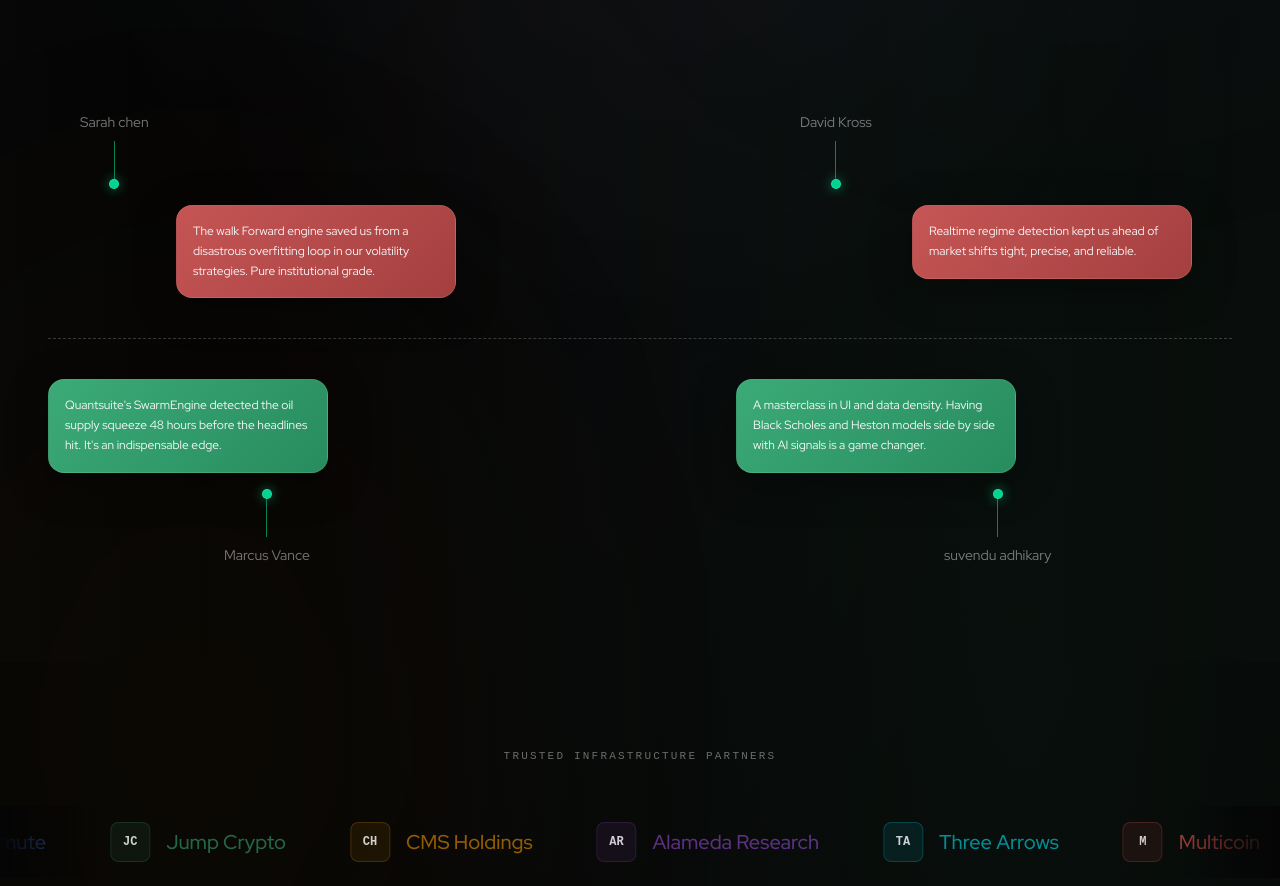
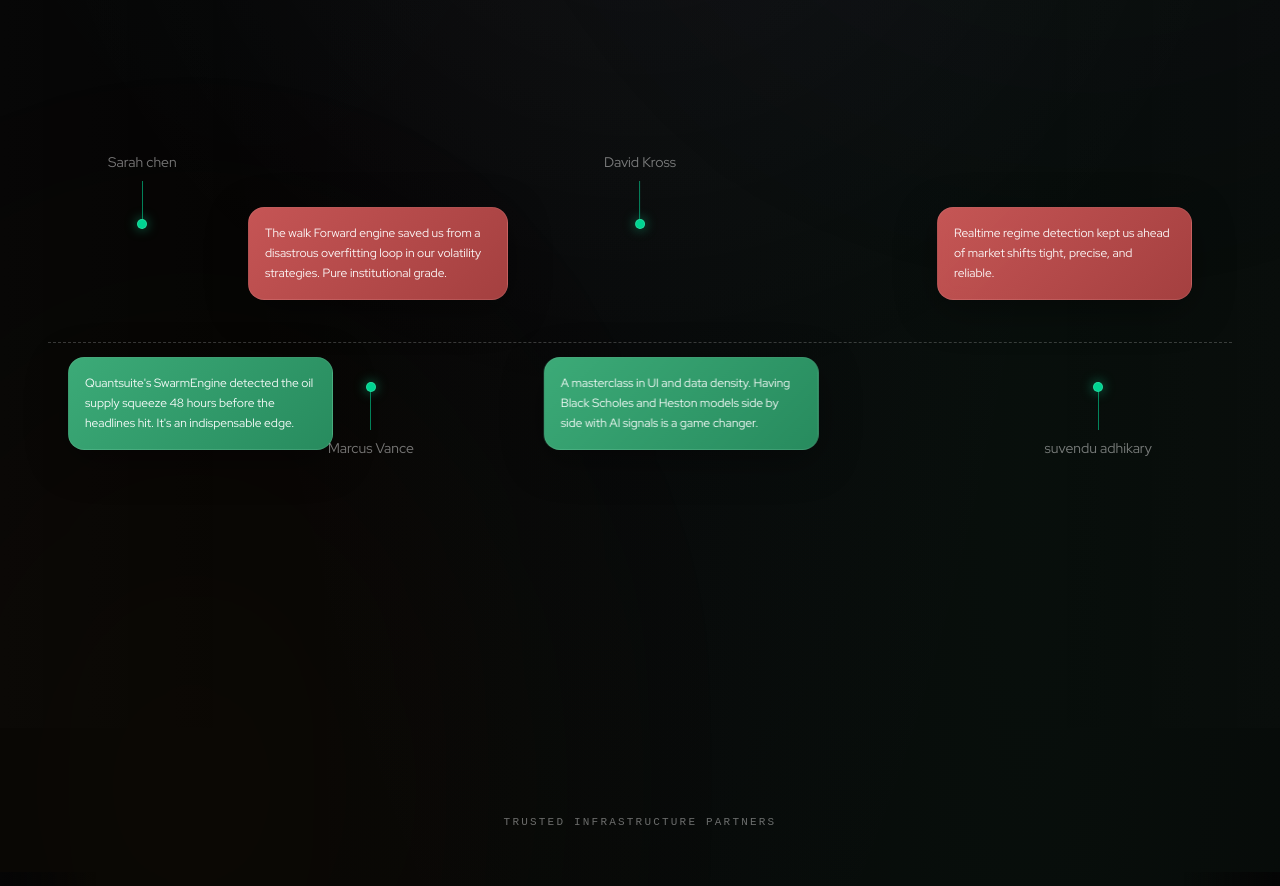
Before and after one commit to SohamMondal88/quantsite, a Next.js app: page / in a window 1280 px wide. Shown: the part 4723-5609 px from the top of the page. Built offline with nearby package versions, Linux system fonts and the light colour scheme.

Commit message:
enhancement

```diff
--- a/src/app/components/Testimonials.tsx
+++ b/src/app/components/Testimonials.tsx
@@ -101,63 +101,63 @@ export default function Testimonials() {
           Trusted by the <span className="italic">best</span>
         </h2>
 
-        {/* Desktop Layout */}
-        <div className="hidden lg:block relative">
-          {/* Top row */}
-          <div className="grid grid-cols-2 gap-24 mb-10">
-            {/* Left Top */}
-            <div className="flex flex-col items-start">
-              <div className="ml-8">
+        {/* ============ DESKTOP LAYOUT (PIXEL-PERFECT TO MATCH REFERENCE) ============ */}
+<div className="hidden lg:block relative h-[520px]">
+  {/* Dashed center divider */}
+  <div className="absolute left-0 right-0 top-[230px] border-t border-dashed border-white/20" />
+
+  {/* ================= TOP LEFT ================= */}
+  {/* Sarah chen */}
+  <div className="absolute left-[60px] top-[40px]">
     <Connector author="Sarah chen" position="top" />
   </div>
+
+  {/* Red card 1 */}
   <TestimonialCard
     text={testimonials[0].text}
     color="red"
-                className="mt-4 ml-32"
+    className="absolute left-[200px] top-[95px] w-[260px]"
   />
+
+  {/* ================= TOP CENTER ================= */}
+  {/* David Kross */}
+  <div className="absolute left-1/2 -translate-x-1/2 top-[40px]">
+    <Connector author="David Kross" position="top" />
   </div>
 
-            {/* Right Top */}
-            <div className="flex flex-col items-start">
-              <div className="ml-28">
-                <Connector author="David Kross" position="top" />
-              </div>
+  {/* ================= TOP RIGHT ================= */}
+  {/* Red card 2 */}
   <TestimonialCard
     text={testimonials[1].text}
     color="red"
-                className="mt-4 ml-56"
+    className="absolute right-[40px] top-[95px] w-[255px]"
   />
-            </div>
-          </div>
 
-          {/* Dashed center line */}
-          <div className="border-t border-dashed border-white/20 my-8" />
-
-          {/* Bottom row */}
-          <div className="grid grid-cols-2 gap-24 mt-10">
-            {/* Left Bottom */}
-            <div className="flex flex-col items-start">
+  {/* ================= BOTTOM LEFT ================= */}
+  {/* Green card 1 */}
   <TestimonialCard
     text={testimonials[2].text}
     color="green"
-                className="mb-4"
+    className="absolute left-[20px] top-[245px] w-[265px]"
   />
-              <div className="ml-44">
+
+  {/* Marcus Vance connector */}
+  <div className="absolute left-[280px] top-[270px]">
     <Connector author="Marcus Vance" position="bottom" />
   </div>
-            </div>
 
-            {/* Right Bottom */}
-            <div className="flex flex-col items-start">
+  {/* ================= BOTTOM CENTER ================= */}
+  {/* Green card 2 */}
   <TestimonialCard
     text={testimonials[3].text}
     color="green"
-                className="mb-4 ml-12"
+    className="absolute left-1/2 -translate-x-[35%] top-[245px] w-[275px]"
   />
-              <div className="ml-64">
+
+  {/* ================= BOTTOM RIGHT ================= */}
+  {/* Suvendu connector */}
+  <div className="absolute right-[80px] top-[270px]">
     <Connector author="suvendu adhikary" position="bottom" />
-              </div>
-            </div>
   </div>
 </div>
 
```
Lines whose indentation alone changed are shown as unchanged.
